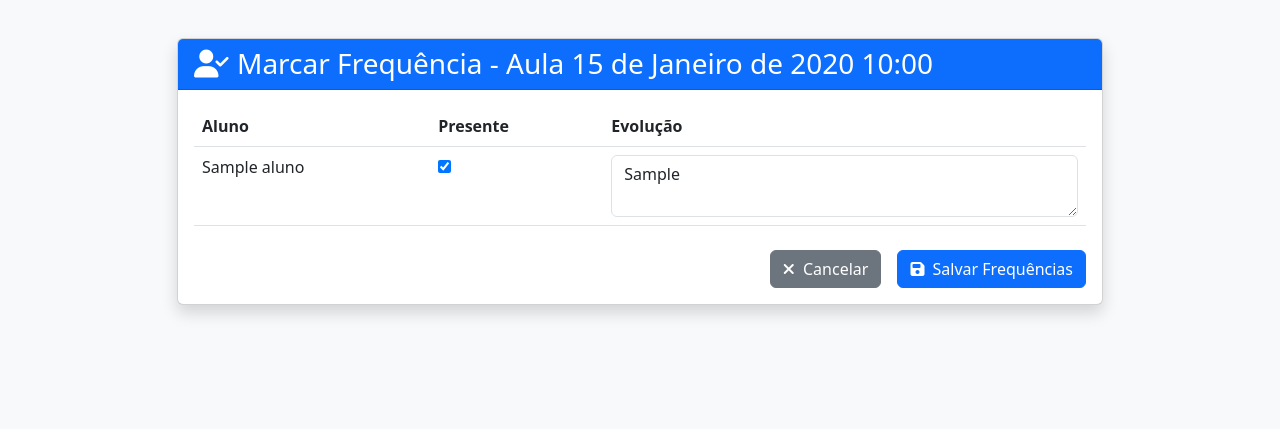
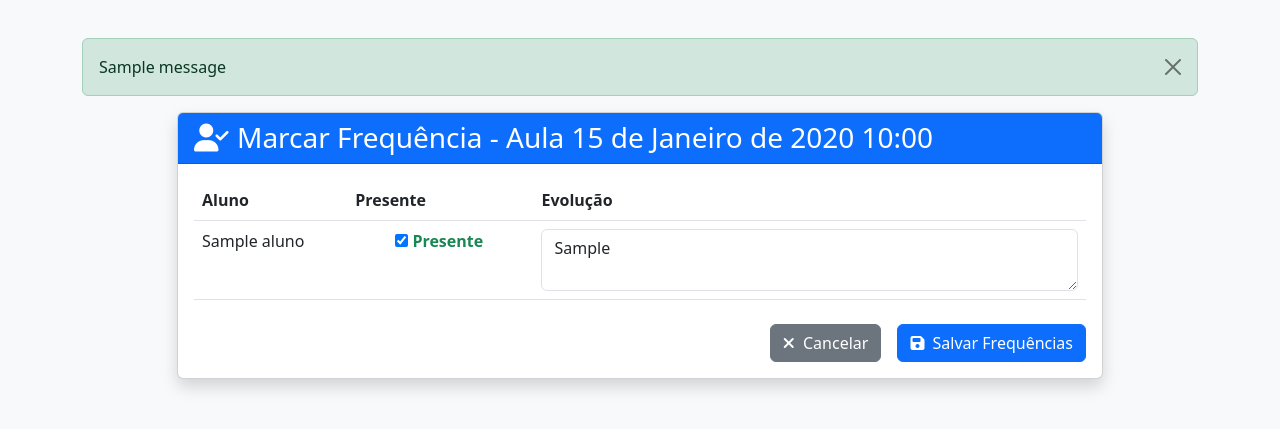
Before and after one commit to virlaniacanuto12/estudio_pilates, a Django app: page /studio/aulas/1/frequencia/ in a window 1280 px wide. Shown: the part 56-485 px from the top of the page. Run offline with Django 5.2, Linux system fonts and the light colour scheme; tables that the repository leaves empty hold one stand-in row (values such as "Sample post"); one stand-in notice (Sample message) is shown; some libraries are stand-ins or nearby versions.

Commit message:
style: melhorar layout do campo de presença com destaque visual para faltas e presenças #99

```diff
--- a/studio/templates/studio/aula/frequencia_aula.html
+++ b/studio/templates/studio/aula/frequencia_aula.html
@@ -6,6 +6,14 @@
 
 {% block content %}
 <div class="container mt-4">
+    {% if messages %}
+        {% for message in messages %}
+            <div class="alert alert-{{ message.tags }} alert-dismissible fade show" role="alert">
+                {{ message }}
+                <button type="button" class="btn-close" data-bs-dismiss="alert" aria-label="Close"></button>
+            </div>
+        {% endfor %}
+    {% endif %}
     <div class="row justify-content-center">
         <div class="col-lg-10">
             <div class="card shadow">
@@ -30,10 +38,18 @@
                                 {% for form in formset %}
                                 <tr>
                                     <td>{{ form.instance.aluno.nome }}</td>
-                                    <td>{{ form.frequencia }}</td>
                                     <td>
-                                        <textarea name="{{ form.prefix }}-evolucao_na_aula" class="form-control" rows="2" {% if not form.instance.frequencia %}disabled{% endif %}>{{ form.instance.evolucao_na_aula }}</textarea>
+                                        <div class="form-check form-switch">
+                                            {{ form.frequencia }}
+                                            {% if form.instance.frequencia %}
+                                                <label class="form-check-label text-success fw-bold">Presente</label>
+                                            {% else %}
+                                                <label class="form-check-label text-danger fw-bold">Ausente</label>
+                                            {% endif %}
+                                        </div>
                                     </td>
+                                    <td>{{ form.evolucao_na_aula }}</td>
+                                    {{ form.id }}
                                 </tr>
                                 {% endfor %}
                             </tbody>
```
